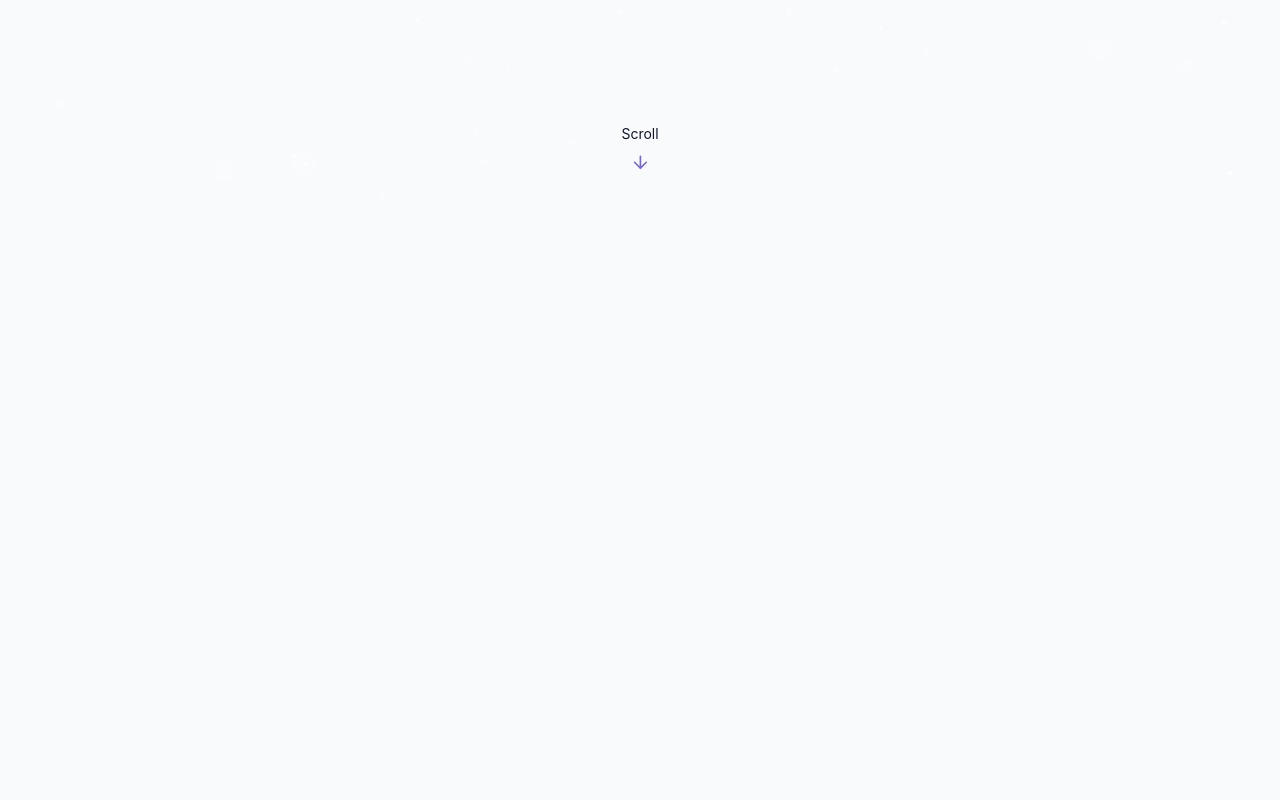
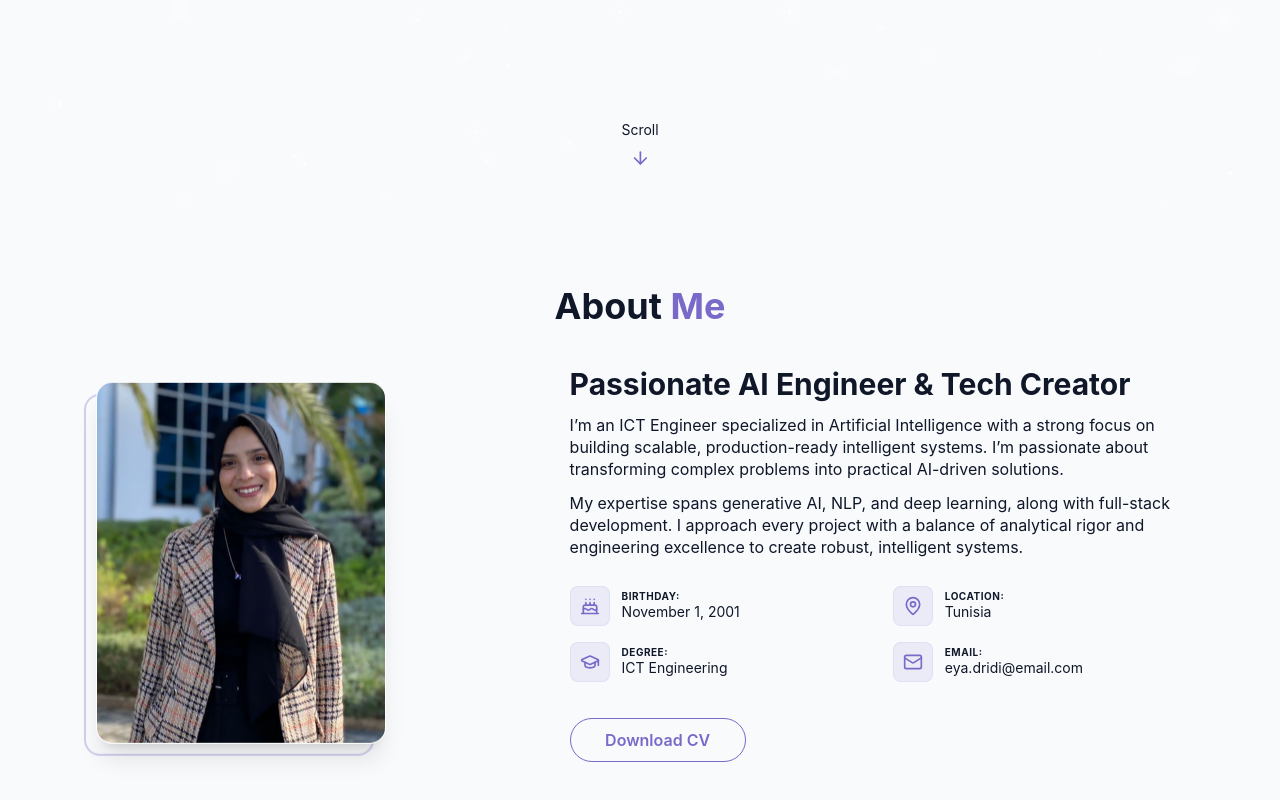
Before and after one commit to eyadrid/eyadrid.github.io, a React (Vite) app: page / in a window 1280 px wide. Shown: the part 594-1394 px from the top of the page. Before the commit the page ends 800 px from the top, so only its background shows below. Built offline with nearby package versions, Linux system fonts and the light colour scheme.

Commit message:
AboutMe Section Implementation

```diff
--- /dev/null
+++ b/src/components/AboutMe.jsx
@@ -0,0 +1,101 @@
+import { Cake, MapPin, GraduationCap, Mail } from "lucide-react";
+
+export const AboutSection = () => {
+  const personalInfo = [
+    { icon: <Cake className="text-primary w-5 h-5" />, label: "Birthday", value: "November 1, 2001" },
+    { icon: <MapPin className="text-primary w-5 h-5" />, label: "Location", value: "Tunisia" },
+    { icon: <GraduationCap className="text-primary w-5 h-5" />, label: "Degree", value: "ICT Engineering" },
+    { icon: <Mail className="text-primary w-5 h-5" />, label: "Email", value: "eya.dridi@email.com" },
+  ];
+
+  return (
+    <section id="about" className="py-12 md:py-20 px-4 relative overflow-hidden">
+      <div className="container mx-auto max-w-6xl">
+        <h2 className="text-3xl md:text-4xl font-bold mb-10 text-center">
+          About <span className="text-primary"> Me</span>
+        </h2>
+
+        {/* 40/60 Split for more text room */}
+        <div className="grid grid-cols-1 md:grid-cols-[0.8fr_1.2fr] gap-10 md:gap-16 items-center">
+
+          {/* LEFT SIDE - IMAGE */}
+          <div className="flex justify-center md:justify-start">
+            <div className="relative group animate-float">
+              {/* Frame Bottom-Left */}
+              <div className="absolute -bottom-3 -left-3 w-full h-full border-2 border-primary/30 rounded-2xl transition-all duration-500 group-hover:-bottom-1 group-hover:-left-1" />
+
+              <div className="relative overflow-hidden rounded-2xl shadow-xl border border-white/10 bg-card">
+                <img
+                  src="/profile.jpg"
+                  alt="Eya Dridi"
+                  // Slightly smaller height to keep the section compact
+                  className="w-60 h-72 md:w-72 md:h-[360px] object-cover transition-transform duration-700 group-hover:scale-105"
+                />
+              </div>
+            </div>
+          </div>
+
+          {/* RIGHT SIDE - CONTENT */}
+          <div className="flex flex-col space-y-5 text-center md:text-left">
+            <div className="space-y-3">
+              <h3 className="text-2xl md:text-3xl font-bold text-foreground">
+                Passionate AI Engineer & Tech Creator
+              </h3>
+
+              {/* Reduced text size and margins to save vertical space */}
+              <div className="space-y-3 text-muted-foreground leading-snug text-sm md:text-base max-w-2xl">
+                <p>
+                  I’m an ICT Engineer specialized in Artificial Intelligence with a strong focus on building scalable, production-ready intelligent systems. I’m passionate about transforming complex problems into practical AI-driven solutions.
+                </p>
+                <p>
+                  My expertise spans generative AI, NLP, and deep learning, along with full-stack development. I approach every project with a balance of analytical rigor and engineering excellence to create robust, intelligent systems.
+                </p>
+              </div>
+            </div>
+
+            {/* INFO GRID (More compact) */}
+            <div className="grid grid-cols-1 sm:grid-cols-2 gap-y-4 gap-x-8 py-2">
+              {personalInfo.map((info, index) => (
+                <div key={index} className="flex items-center gap-3 justify-center md:justify-start">
+                  <div className="flex-shrink-0 w-10 h-10 flex items-center justify-center rounded-lg bg-primary/10 border border-primary/10">
+                    {info.icon}
+                  </div>
+                  <div className="flex flex-col items-start leading-tight">
+                    <span className="font-bold text-foreground text-[10px] uppercase tracking-wider">
+                      {info.label}:
+                    </span>
+                    <span className="text-muted-foreground text-xs md:text-sm">
+                      {info.value}
+                    </span>
+                  </div>
+                </div>
+              ))}
+            </div>
+
+            {/* BUTTONS (Visible and aligned) */}
+            <div className="flex flex-col sm:flex-row gap-4 pt-2 justify-center md:justify-start">
+
+              <a
+                href="/cv.pdf"
+                className="w-44 h-11 flex items-center justify-center rounded-full border border-primary text-primary hover:bg-primary/5 transition-all font-semibold"
+              >
+                Download CV
+              </a>
+            </div>
+          </div>
+
+        </div>
+      </div>
+
+      <style dangerouslySetInnerHTML={{ __html: `
+        @keyframes float {
+          0%, 100% { transform: translateY(0px); }
+          50% { transform: translateY(-10px); }
+        }
+        .animate-float {
+          animation: float 5s ease-in-out infinite;
+        }
+      `}} />
+    </section>
+  );
+};
--- a/src/pages/Home.jsx
+++ b/src/pages/Home.jsx
@@ -1,3 +1,4 @@
+import { AboutSection } from "../components/AboutMe";
 import { HeroSection } from "../components/HeroSection";
 import { Navbar } from "../components/navbar";
 import { ThemeToggle } from "../components/ThemeToggle";
@@ -14,6 +15,7 @@ export const Home = () => {
       <Navbar />
       {/* Main Content */}
       <HeroSection />
+      <AboutSection />
 
     </div>
   );
```
Also changed, not shown: public/profile.jpg (added).
